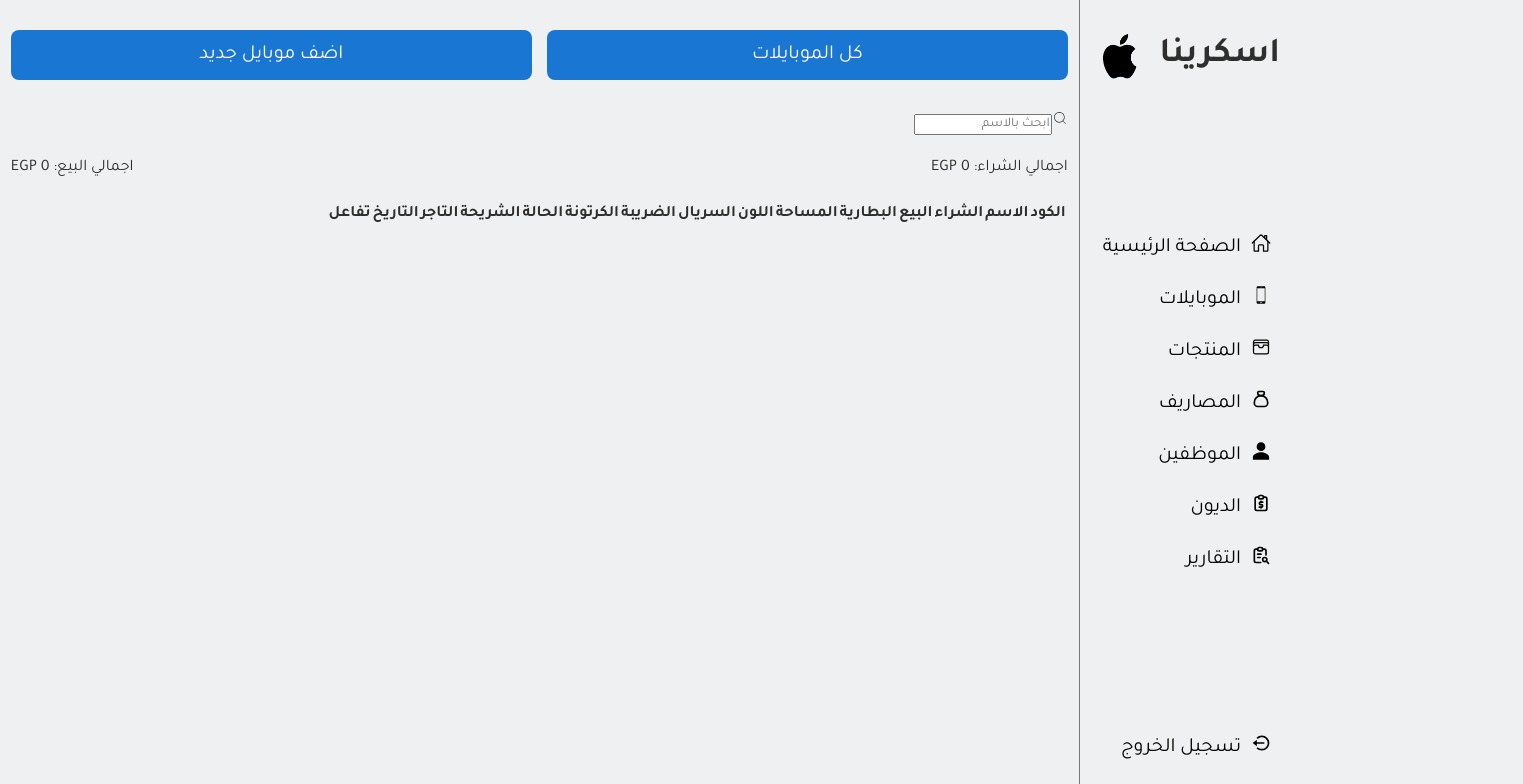
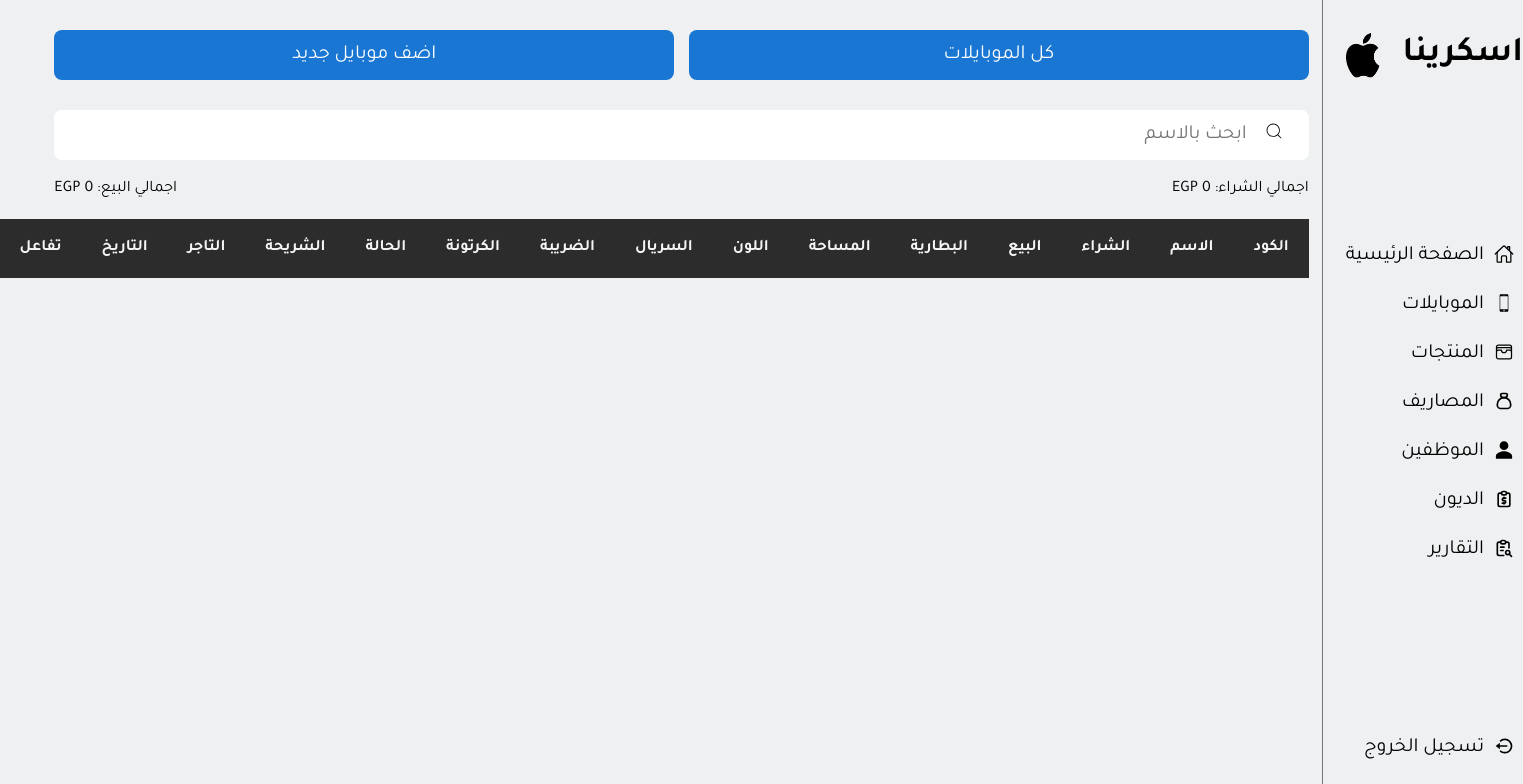
Before and after one commit to Mahmoudhisham11/askrina, a Next.js app: page /phones in a window 1280 px wide. Shown: the top 784 px of the page, 1523 px wide, since content can reach past the window. Built offline with nearby package versions, Linux system fonts and the light colour scheme.

Commit message:
Add new files and updates

```diff
--- a/app/globals.css
+++ b/app/globals.css
@@ -2,26 +2,146 @@
   padding: 0;
   margin: 0;
   box-sizing: border-box;
-  font-family: "Tajawal", sans-serif;
+  font-family: "Tajawal";
 }
-
 :root {
   --main-color: #1976d2;
   --hover-color: #144b8a;
   --background: #eef0f1;
   --text-color: #2e2e2e;
 }
-
 body {
   direction: rtl;
   background-color: var(--background);
-  color: var(--text-color);
-  line-height: 1.5;
-  -webkit-print-color-adjust: exact; /* يخلي الطباعة تحافظ على الألوان */
-  print-color-adjust: exact;
+}
+.main {
+  width: 100%;
+  min-height: 100vh;
+}
+.inputContainer {
+  width: 100%;
+  height: 50px;
+  display: flex;
+  justify-content: space-between;
+  align-items: center;
+  gap: 10px;
+  direction: rtl;
+  background-color: white;
+  padding: 0 2%;
+  border-radius: 8px;
+}
+.inputContainer label {
+  font-size: 20px;
+  color: black;
+}
+.inputContainer input {
+  width: 100%;
+  outline: none;
+  border: none;
+  padding: 7px;
+  font-size: 20px;
+  background-color: transparent;
+}
+.inputContainer select {
+  width: 100%;
+  outline: none;
+  padding: 7px;
+  border-radius: 8px;
+  border: none;
+  font-size: 20px;
+}
+table {
+  width: 100%;
+  text-align: center;
+}
+table, th, td {
+  padding: 20px;
+  border-collapse: collapse;
+}
+thead th {
+  position: sticky;
+  top: 0;
+  background-color:  #2c2c2c;
+  color: whitesmoke;
+}
+tbody tr:nth-child(even) {
+    background-color: #0000000b;
+}
+.actions {
+  display: flex;
+  justify-content: center;
+  align-items: center;
+  gap: 10px;
+}
+.actions button {
+  width: 100%;
+  height: 30px;
+  background-color: var(--main-color);
+  font-size: 20px;
+  border: none;
+  padding: 5px;
+  border-radius: 8px;
+  color: white;
+  cursor: pointer;
+  transition: .3s ;
+}
+.actions button:hover {
+  background-color: var(--hover-color);
+}
+tfoot {
+  background-color: black;
+  color: white;
+  font-size: 20px;
+}
+.card {
+  width: 100%;
+  height: 50px;
+  background-color: white;
+  border-radius: 8px;
+  padding: 15px;
+  overflow: hidden;
+  transition: .3s;
+}
+.card.open {
+  height: 500px;
+}
+.cardHead {
+  display: flex;
+  justify-content: space-between;
+  align-items: center;
+  padding-bottom: 10px;
+}
+.cardHead .btns {
+  display: flex;
+  justify-content: center;
+  align-items: center;
+  gap: 15px;
+}
+.cardBody {
+  padding: 15px 0;
+  display: flex;
+  flex-direction: column;
+  gap: 10px;
+}
+.moblieCardContainer {
+    display: none;
 }
 
-/* عشان الطباعة */
+@media(max-width: 767px) {
+  .actions {
+    display: none;
+  }
+  .moblieCardContainer {
+    width: 100%;
+    display: flex;
+    flex-direction: column;
+    justify-content: center;
+    align-items: center;
+    gap: 15px;
+    padding: 30px 0;
+  }
+}
+
 @media print {
   body {
     background: white !important; /* خلي الخلفية بيضا */
```
